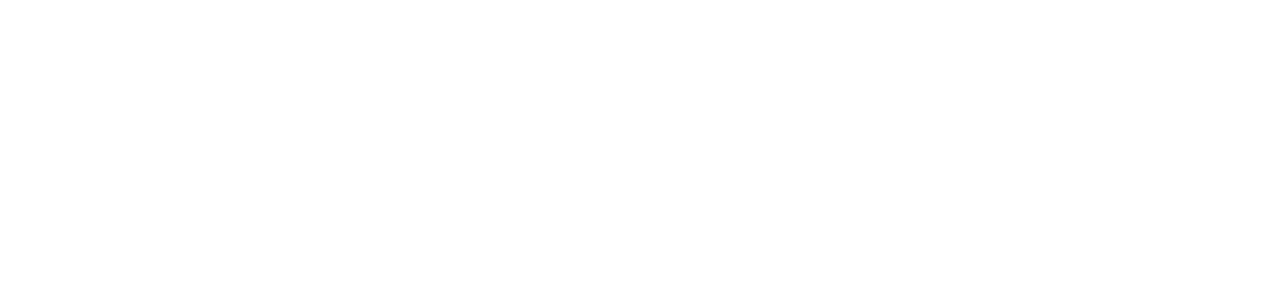
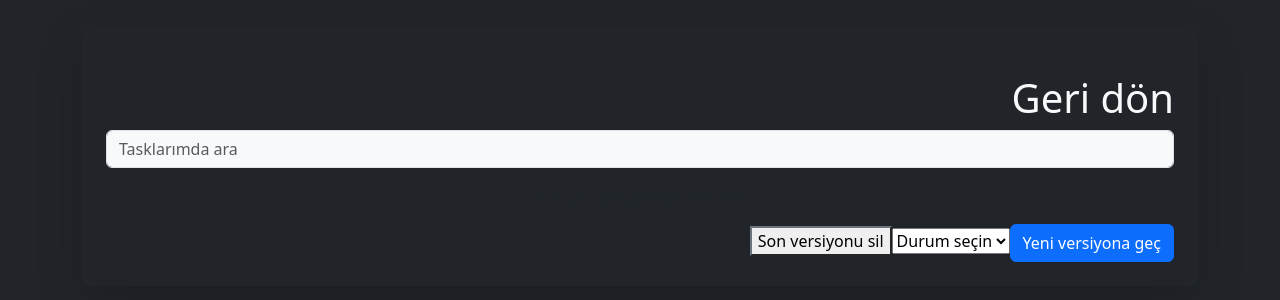
Before and after one commit to Muratcany001/TaskManagerUI, an Angular app: page /document/1/version in a window 1280 px wide. Before the commit this address led to /. Shown: the part 244-544 px from the top of the page. Built offline with nearby package versions, Linux system fonts and the light colour scheme.

Commit message:
Versiyon componentinin yazılması

```diff
--- a/src/app/Pages/document/document.html
+++ b/src/app/Pages/document/document.html
@@ -1,27 +1,40 @@
+<link href="https://cdn.jsdelivr.net/npm/bootstrap@5.3.0/dist/css/bootstrap.min.css" rel="stylesheet">
+<style>
+  body {
+    min-height: 100vh;
+  }
+</style>
+<body class="bg-dark text-light d-flex flex-column">
+<div class="container my-4 flex-grow-1 d-flex flex-column justify-content-center">
+  <div class="p-4 bg-dark text-light rounded-3 shadow-lg">
+    <h1 class="text-center mb-4 text-light"></h1>
+    <h1 class="text-end" routerLink="/task">Geri dön</h1>
 
-  <link href="https://cdn.jsdelivr.net/npm/bootstrap@5.3.0/dist/css/bootstrap.min.css" rel="stylesheet">
-<body class="d-flex flex-column">
+    <div class="mb-3">
+      <input   type="text" class="form-control bg-light text-dark rounded-2"  placeholder="Tasklarımda ara" >
+    </div>
 
-  <div class="container my-4 flex-grow-1 d-flex flex-column justify-content-center">
-    <div class="p-4 bg-dark rounded-3 shadow-lg">
-      <h1 class="text-center mb-4">Ev İşleri - Dokümanlar</h1>
-
-      <div class="mb-3">
-        <input type="text" class="form-control bg-light text-dark" placeholder="Dokümanlarda ara">
-      </div>
-
-      <div class="d-flex flex-column gap-3 mb-4" style="max-height: 60vh; overflow-y: auto;">
-        <a href="#" class="text-decoration-none">
-          <div class="card bg-secondary text-white doc-card">
-            <div class="card-body d-flex justify-content-between align-items-center">
-              <h5 class="mb-0">Elektrik Faturası.pdf</h5>
-              <small class="text-white-50">Son düzenlenme: 25.07.2025</small>
-            </div>
-          </div>
-        </a>
-      <div class="text-end">
-        <button class="btn btn-primary shadow-sm">+ Yeni Doküman Ekle</button>
-        <a href="index.html" class="btn btn-outline-light">← Geri</a>
+    <div class="text-center mb-3">
+      <p class="text-muted">Henüz versiyon bulunmuyor</p>
+    </div>
+    <div class="text-decoration-none wd-2 py-3">
+      <div class="card bg-secondary text-white rounded-2 border border-secondary">
+        <div class="card-body d-flex justify-content-between align-items-center" >
+          <h6>Versiyon:  </h6>
+          <small class="text-white-50">Oluşturulma tarihi </small>
+          <small class="text-white-50"> Durum: </small>
+          <button  class="btn btn-sm btn-primary">Dokümanları Gör</button>
+        </div>
       </div>
     </div>
+    <div class="text-end">
+      <select aria-label="Aktif/Deaktif">
+        <option value="">Durum seçin</option>
+        <option value="aktif">Aktif</option>
+        <option value="deaktif">Deaktif</option>
+      </select>
+    <button class="btn btn-primary shadow-sm">Doküman ekle</button>
+    </div>
   </div>
+</div>
+</body>
--- a/src/app/Pages/task-version/task-version.html
+++ b/src/app/Pages/task-version/task-version.html
@@ -1,33 +1,39 @@
-
 <link href="https://cdn.jsdelivr.net/npm/bootstrap@5.3.0/dist/css/bootstrap.min.css" rel="stylesheet">
 <style>
   body {
     min-height: 100vh;
   }
 </style>
-
 <body class="bg-dark text-light d-flex flex-column">
 <div class="container my-4 flex-grow-1 d-flex flex-column justify-content-center">
   <div class="p-4 bg-dark text-light rounded-3 shadow-lg">
-    <h1 class="text-center mb-4 text-light">Versiyonlarım , task adı </h1>
+    <h1 class="text-center mb-4 text-light">{{taskName}}</h1>
     <h1 class="text-end" routerLink="/task"> Geri dön  </h1>
     <div class="mb-3">
-      <input type="text" class="form-control bg-light text-dark rounded-2" placeholder="Tasklarımda ara">
+      <input  [(ngModel)]="searchText" type="text" class="form-control bg-light text-dark rounded-2"  placeholder="Tasklarımda ara" >
     </div>
-
-    <div class="d-flex flex-column gap-3 mb-4" style="max-height: 60vh; overflow-y: auto;">
-      <a class="text-decoration-none"> ngFor gelecek bölüm
-        <div class="card bg-secondary text-white rounded-2 border border-secondary">
-          <div class="card-body d-flex justify-content-between align-items-center">
-            <h6>>Versiyonlarım</h6>
-
-          </div>
+    <div class="text-center mb-3" *ngIf="filteredItems().length === 0">
+      <p class="text-muted">Henüz versiyon bulunmuyor</p>
+    </div>
+    <div class="text-decoration-none wd-2 py-3" *ngFor="let version of filteredItems()">
+      <div class="card bg-secondary text-white rounded-2 border border-secondary">
+        <div class="card-body d-flex justify-content-between align-items-center" (click)="openDocuments(version.id,taskId); $event.stopPropagation()">
+          <h6>Versiyon:  V{{version.versionNumber}}</h6>
+          <small class="text-white-50">Oluşturulma tarihi {{version.time | date:'medium'}} </small>
+          <small class="text-white-50"> Durum: {{ version.status || 'Bilinmiyor'}} </small>
         </div>
-      </a>
+      </div>
     </div>
-
     <div class="text-end">
-      <button    class="btn btn-primary shadow-sm">Yeni versiyona geç</button>
+      <button class="border-secondary">
+        Son versiyonu sil
+      </button>
+      <select [(ngModel)]="selectedStatus" aria-label="Aktif/Deaktif">
+        <option value="">Durum seçin</option>
+        <option value="aktif">Aktif</option>
+        <option value="deaktif">Deaktif</option>
+      </select>
+      <button    class="btn btn-primary shadow-sm" (click)="GetNewVersion(taskId,+lastUpdater,selectedStatus)">Yeni versiyona geç</button>
     </div>
   </div>
 </div>
--- a/src/app/Pages/task-version/task-version.ts
+++ b/src/app/Pages/task-version/task-version.ts
@@ -1,30 +1,103 @@
 import { Component, OnInit } from '@angular/core';
 import { ActivatedRoute, Router, RouterLink } from '@angular/router';
 import { ApiService } from '../../api-service';
-import { FormBuilder, ReactiveFormsModule } from '@angular/forms';
+import { FormBuilder, FormsModule, ReactiveFormsModule } from '@angular/forms';
 import { CommonModule } from '@angular/common';
 
 @Component({
   selector: 'app-task-version',
-  imports: [CommonModule,ReactiveFormsModule,RouterLink],
+  imports: [CommonModule,RouterLink,FormsModule],
   templateUrl: './task-version.html',
   styleUrl: './task-version.css'
 })
 export class TaskVersion implements OnInit {
-
+  taskId! : number;
+  taskName: string = "";
+  lastUpdater: string ="";
+  selectedStatus: string = "";
+  versions: any[] = [];
+  searchText: string = "";
   constructor(private route: ActivatedRoute,
               private router : Router,
               private apiService : ApiService,
                private fb : FormBuilder
             ) {}
+  openDocuments(versionId: number, taskId:number) {
+    this.router.navigate(['/document', versionId, 'version', taskId, 'documents']);
+  }
+  ngOnInit(): void {
+    const taskId = this.route.snapshot.paramMap.get('id');
 
-
-  openDocuments(taskId: number) {
-    this.router.navigate(['/version', taskId, 'documents']);
+    console.log("TaskId from route:", taskId);
+    if (taskId) {
+      this.taskId = Number(taskId);
+      this.GetAllVersionsByTaskId(this.taskId);
+      this.GetTaskTitle(this.taskId);
+    } else {
+      console.error("taskId bulunamadı");
+    }
   }
-
-  ngOnInit(): void {
-    const taskId = this.route.snapshot.paramMap.get('taskId');
-    console.log(taskId);
+  GetAllVersionsByTaskId(taskId: number){
+    this.apiService.GetAllVersionsByTaskIds(taskId).subscribe({
+      next : (response:any) =>{
+        console.log(response);
+        this.versions = response;
+      },
+      error (err:any){
+        if(err.status === 404){
+          console.log("task bulunamadı")
+        }
+      }
+    });
+  }
+  GetTaskTitle(taskId: number) {
+    this.apiService.GetTaskByIds(taskId).subscribe({
+      next: (response: any) => {
+        console.log("Task bilgisi:", response);
+        this.taskName = response.title || `Task ${taskId}`;
+        this.lastUpdater = response.lastUpdater;
+      },
+      error: (err: any) => {
+        console.log("Task bilgisi yükleme hatası:", err);
+        this.taskName = `Task ${taskId}`;
+      }
+    });
+  }
+  filteredItems(){
+    return this.versions.filter(version =>
+      (version.title && version.title.toLowerCase().includes(this.searchText.toLowerCase())) ||
+      (version.versionNumber && version.versionNumber.toString().toLowerCase().includes(this.searchText.toLowerCase())) ||
+      (version.status && version.status.toLowerCase().includes(this.searchText.toLowerCase()))
+    );
+  }
+    GetNewVersion(taskId : number, lastUpdaterId : number, status : string){
+    if (!status) {
+      alert("Lütfen bir durum seçin");
+      return;
+    }
+    this.apiService.GetNewVersions(taskId, lastUpdaterId, this.selectedStatus).subscribe({
+      next : (response : any)=> {
+        console.log(response);
+        alert("Yeni versiyon başarıyla oluşturuldu");
+        this.GetAllVersionsByTaskId(this.taskId);
+      },
+      error(err:any){
+          if(err.status === 500)
+            console.error("Versiyon güncellenemedi")
+          alert("Versiyon oluşturulurken hata oluştu");
+      }
+    });
+  }
+  ChangeStatusByTaskId(taskId:number , status :string){
+    this.apiService.ChangeVersionStatus(taskId, status).subscribe({
+      next : (response:any) => {
+        console.log(response);
+      },
+      error(err:any){
+        if(err.status === 500){
+          console.log("geçersiz api isteği")
+        }
+      }
+    })
   }
 }
--- a/src/app/Pages/tasks/tasks.html
+++ b/src/app/Pages/tasks/tasks.html
@@ -12,17 +12,17 @@
       <h1 class="text-center mb-4 text-light">Tasklarım</h1>
       <h1 class="text-end" (click)="logOut()"> çıkış yap  </h1>
       <div class="mb-3">
-        <input type="text" class="form-control bg-light text-dark rounded-2" placeholder="Tasklarımda ara">
+        <input type="text" [(ngModel)]="searchText" class="form-control bg-light text-dark rounded-2" placeholder="Tasklarımda ara">
       </div>
 
       <div class="d-flex flex-column gap-3 mb-4" style="max-height: 60vh; overflow-y: auto;">
-        <a class="text-decoration-none " *ngFor="let task of tasks">
+        <a class="text-decoration-none " *ngFor="let task of filteredItems()">
           <div class="card bg-secondary text-white rounded-2 border border-secondary">
             <div  (click)="openVersions(task.id)" class="card-body d-flex justify-content-between align-items-center">
               <h6 >{{ task.title}}</h6>
               <small class="text-white-50">Oluşturulma tarihi {{task.createdDate | date:'medium'}}</small>
               <small class="text-white-50">Oluşturan {{ task.firstUpdaterName}}</small>
-              <button (click)="confirmDelete(task.id)"> Taskı sil </button>
+              <button (click)="confirmDelete(task.id); $event.stopPropagation()"> Taskı sil </button>
             </div>
           </div>
         </a>
--- a/src/app/Pages/tasks/tasks.ts
+++ b/src/app/Pages/tasks/tasks.ts
@@ -5,19 +5,28 @@
 import { ApiService } from '../../api-service';
 import { FormBuilder, ReactiveFormsModule } from '@angular/forms';
 import { CommonModule, NgFor } from '@angular/common';
+import { FormsModule } from '@angular/forms';
 
 @Component({
   selector: 'app-tasks',
-  imports: [CommonModule,ReactiveFormsModule],
+  imports: [CommonModule,ReactiveFormsModule,FormsModule],
   templateUrl: './tasks.html',
   styleUrl: './tasks.css'
 })
 export class Tasks implements OnInit {
   message: string = "";
   tasks: any[] = [];
+  searchText: string = "";
+
+
   private dialog = inject(Dialog);
   protected openModal (){
-    this.dialog.open(AddTask);
+    const dialogRef = this.dialog.open(AddTask);
+    dialogRef.closed.subscribe(() => {
+      setTimeout(() => {
+        this.GetAllTask();
+      }, 500);
+    });
   }
 
   constructor(private router: Router,
@@ -26,6 +35,8 @@
               private apiService : ApiService,
               private formBuilder : FormBuilder
   ){}
+
+
 
   GetAllTask() : void{
     this.apiService.GetAllTasks().subscribe({
@@ -120,13 +131,15 @@
 confirmDelete(id:any){
   if (confirm("Silmek istediğinden emin misin?")){
     this.deleteTask(id);
+    this.GetAllTask();
   }
 }
 
   deleteTask(id: any) {
     this.apiService.DeleteTaskByIds(id).subscribe({
       next: (response: any) => {
-        this.tasks = this.tasks.filter(task => task.id !== id);
+        alert("Task başarıyla silindi");
+        this.GetAllTask();
       },
       error: (err: any) => {
         if (err.status === 404) {
@@ -135,4 +148,10 @@
       }
     });
   }
+
+  filteredItems(){
+    return this.tasks.filter(task =>
+      task.title.toLowerCase().includes(this.searchText.toLowerCase())
+    );
+  }
 }
--- a/src/app/api-service.ts
+++ b/src/app/api-service.ts
@@ -49,18 +49,18 @@
 
   GetAllVersionsByTaskIds(taskId : number): Observable<any>{
 
-    return this.http.get<any[]>(`${this.apiUrl}/version/GetAllVersionsByTaskId/${taskId}`);
+    return this.http.get(`${this.apiUrl}/version/GetAllVersionsByTaskId/${taskId}`);
   }
 
   GetNewVersions(taskId : number, lastUpdaterId : number, status : string): Observable<any>{
-    return this.http.post(`${this.apiUrl}/version/GetNewVersion/${taskId}/${lastUpdaterId}/${status}`, {});
+    return this.http.post(`${this.apiUrl}/version/GetNewVersion?taskId=${taskId}&lastUpdaterId=${lastUpdaterId}&status=${status}`, {}, { headers: this.headers });
   }
 
   DeleteLatestVersions(taskId:number): Observable<any>{
     return this.http.delete(`${this.apiUrl}/version/DeleteLatestVersion/${taskId}`)
   }
 
-  GetLatestVersions(taskId:number, status:string): Observable<any>{
+  ChangeVersionStatus(taskId:number, status:string): Observable<any>{
     return this.http.get(`${this.apiUrl}/versions/ChangeVersionStatus/${taskId}/${status}`, {});
   }
 
```
Also changed, not shown: src/app/Pages/add-task/add-task.ts (+5 -4 lines), src/app/Pages/document/document.ts (+6 -3 lines), src/app/app.routes.ts (+6 -12 lines).
